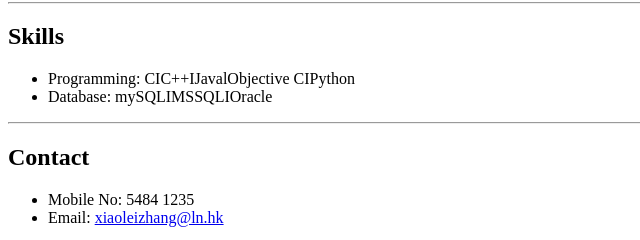
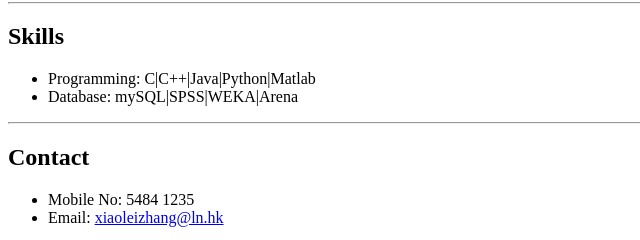
Before and after one commit to zxl8888888/T01, a plain HTML site: page resume.html in a window 1280 px wide. Shown: the part 795-1035 px from the top of the page, 0-640 px from the left. Drawn offline with Linux system fonts and the light colour scheme.

Commit message:
resume.html

```diff
--- a/resume.html
+++ b/resume.html
@@ -27,8 +27,8 @@
         <hr />
         <h2>Skills</h2>
         <ul>
-          <li>Programming: CIC++IJavalObjective CIPython</li>
-          <li>Database: mySQLIMSSQLIOracle</li>
+          <li>Programming: C|C++|Java|Python|Matlab</li>
+          <li>Database: mySQL|SPSS|WEKA|Arena</li>
         </ul>
         <hr />
         <h2>Contact</h2>
```
